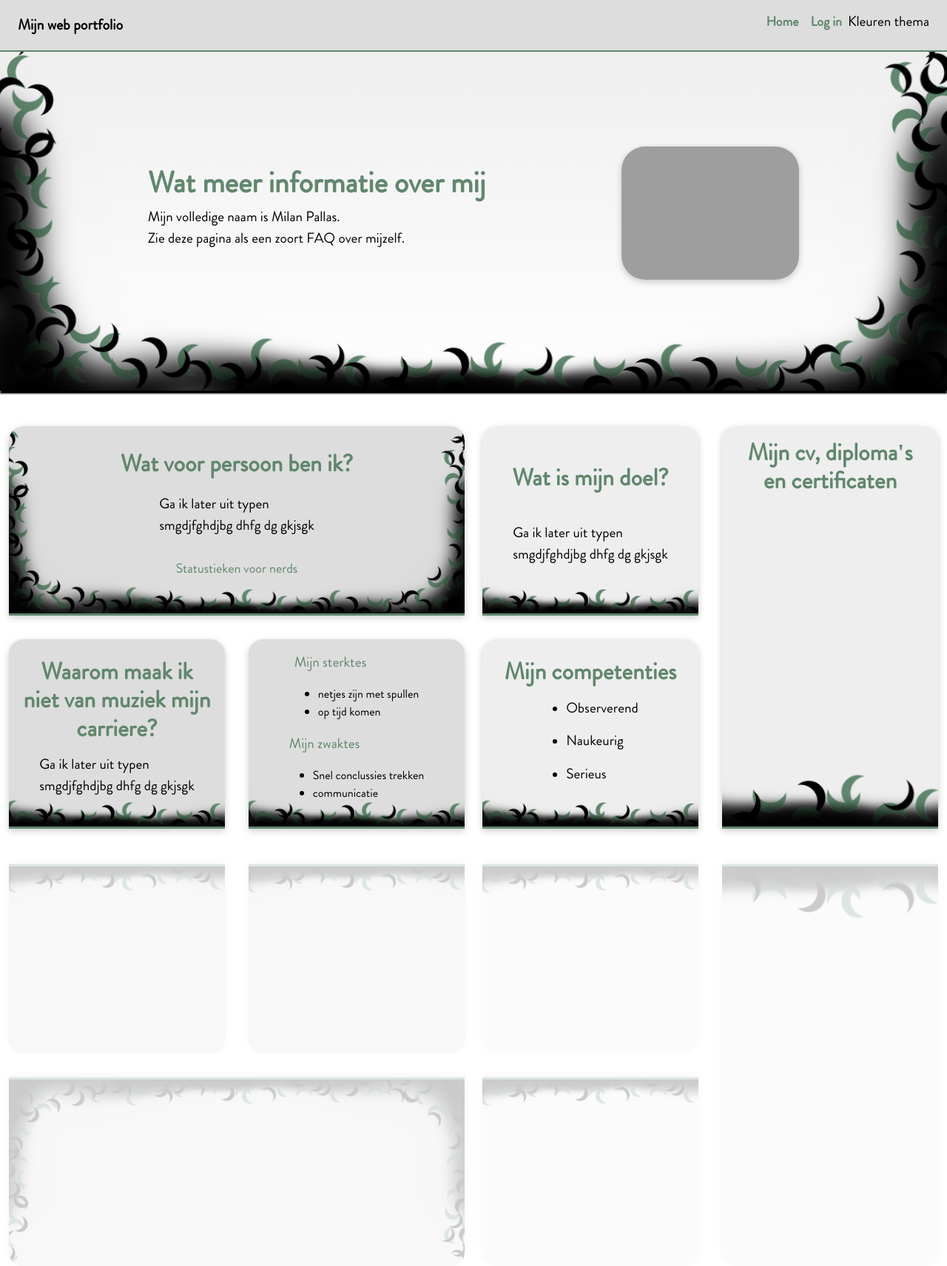
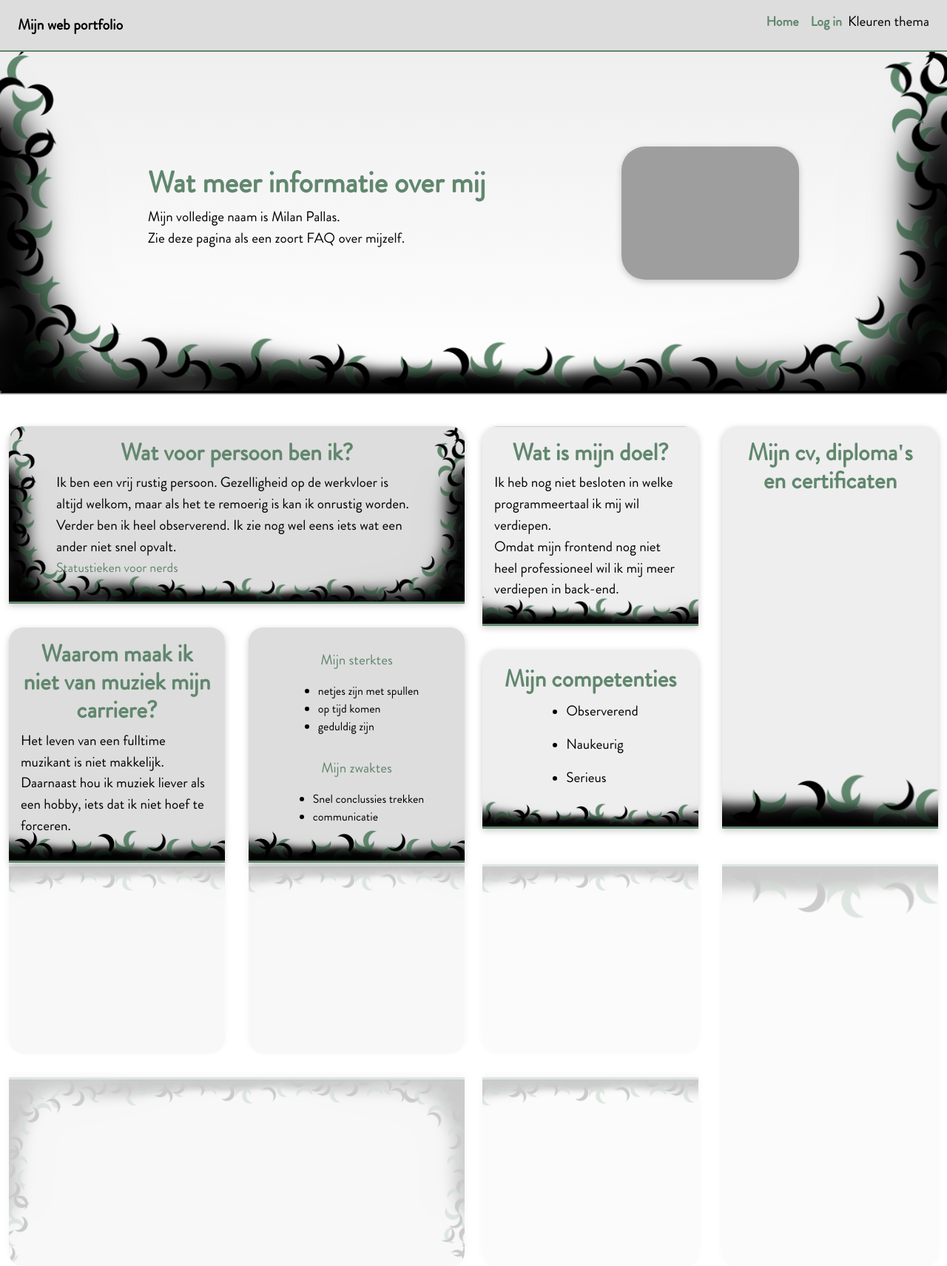
Before and after one commit to Milan-Pallas/dev_portfolio, a PHP site: page /wie_ben_ik.php in a window 1280 px wide. Shown: the top 1711 px of the page at 74% size. Run offline with PHP 8.4, Linux system fonts and the light colour scheme; data comes from the database, SQL or seed files in the repository; grey boxes are pictures that could not be loaded.

Commit message:
bijna alle textboxjes zijn uitgetypt. De error pagina is mooier gemaakt en er is een mapje gemaakt voor de gevoelige documenten.

```diff
--- a/style.css
+++ b/style.css
@@ -196,8 +196,33 @@ footer {
 
  /*                     */
 /* database_error.php */
+#database_error {
+    margin: auto;
+    margin-top:10vh;
+    text-align: center;
+}
+
+tbody {
+    background-image: url(./afbeeldingen/disconnected.png), linear-gradient(var(--secondary), var(--secondary));
+    background-size: cover;
+    background-position: bottom;
+}
+
+tr {
+    border-bottom: 2px solid var(--highlight);
+}
+
+th {
+    background-color: var(--primary);
+    border-radius: 2rem 2rem 0 0;
+}
+
+td {
+    padding: 1rem;
+}
+
 .dc {
-    width: 40vw;
+    width: 40%;
 }
 
  /*           */
--- a/wie_ben_ik.php
+++ b/wie_ben_ik.php
@@ -55,34 +55,32 @@ include './php_functies/isset.php';
         <div class="container col-12 col-lg-6 grids mb-4">
             <div>
                 <h2>Wat voor persoon ben ik?</h2>
-                <p>
-                    Ga ik later uit typen <br>
-                    smgdjfghdjbg dhfg dg gkjsgk
+                <p class="text-wrap px-5">
+                    Ik ben een vrij rustig persoon.
+                    Gezelligheid op de werkvloer is altijd welkom, maar als het te remoerig is kan ik onrustig worden.
+                    Verder ben ik heel observerend. Ik zie nog wel eens iets wat een ander niet snel opvalt.<br>
+                    <a href="./statustieken_voor_nerds.php">Statustieken voor nerds</a>
                 </p>
-                <p><a href="./statustieken_voor_nerds.php">Statustieken voor nerds</a></p>
             </div>
             <div>
                 <h2>Waarom maak ik niet van muziek mijn carriere?</h2>
                 <p>
-                    Ga ik later uit typen <br>
-                    smgdjfghdjbg dhfg dg gkjsgk
+                    Het leven van een fulltime muzikant is niet makkelijk. <br>
+                    Daarnaast hou ik muziek liever als een hobby, iets dat ik niet hoef te forceren.
                 </p>
             </div>
-            <div class="d-flex justify-content-around">
-                <div id="sterktes">
-                    <p class="highlight">Mijn sterktes</p>
-                    <ul>
-                        <li id="netjes">netjes zijn met spullen</li>
-                        <li id="op_tijd">op tijd komen</li>
-                    </ul>
-                </div>
-                <div id="zwaktes">
-                    <p class="highlight">Mijn zwaktes</p>
-                    <ul>
-                        <li id="conclussies">Snel conclussies trekken</li>
-                        <li id="communicatie">communicatie</li>
-                    </ul>
-                </div>
+            <div>
+                <p class="highlight m-0">Mijn sterktes</p>
+                <ul>
+                    <li>netjes zijn met spullen</li>
+                    <li>op tijd komen</li>
+                    <li>geduldig zijn</li>
+                </ul>
+                <p class="highlight m-0">Mijn zwaktes</p>
+                <ul>
+                    <li>Snel conclussies trekken</li>
+                    <li>communicatie</li>
+                </ul>
             </div>
         </div>
         <!-- De tweede grid -->
@@ -90,8 +88,8 @@ include './php_functies/isset.php';
             <div>
                 <h2>Wat is mijn doel?</h2>
                 <p>
-                    Ga ik later uit typen <br>
-                    smgdjfghdjbg dhfg dg gkjsgk
+                    Ik heb nog niet besloten in welke programmeertaal ik mij wil verdiepen.<br>
+                    Omdat mijn frontend nog niet heel professioneel wil ik mij meer verdiepen in back-end.
                 </p>
             </div>
             <div class="d-inline mt-auto h-100">
```
Also changed, not shown: database_error.php (+21 -9 lines), javascript_functies/index.js (+14 -5 lines), afbeeldingen/disconnected.png.
